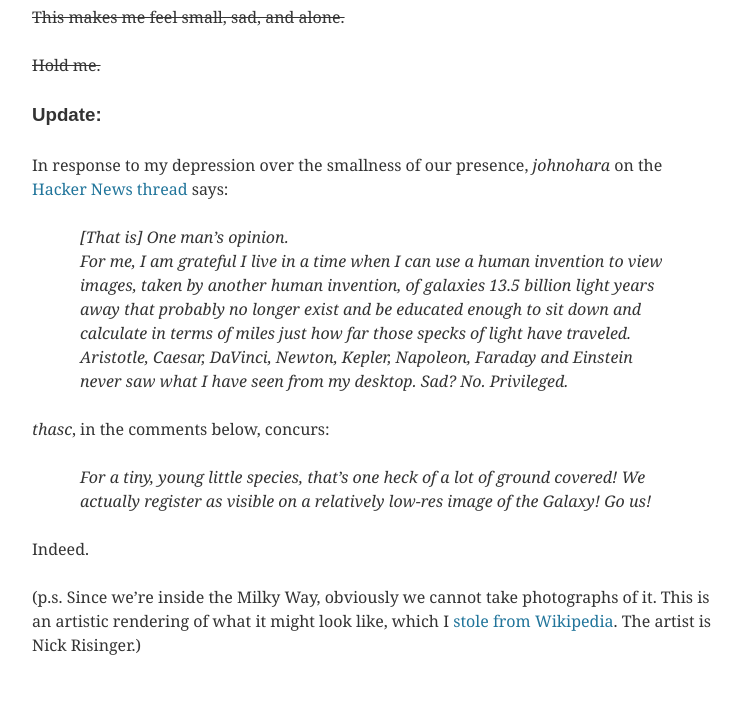
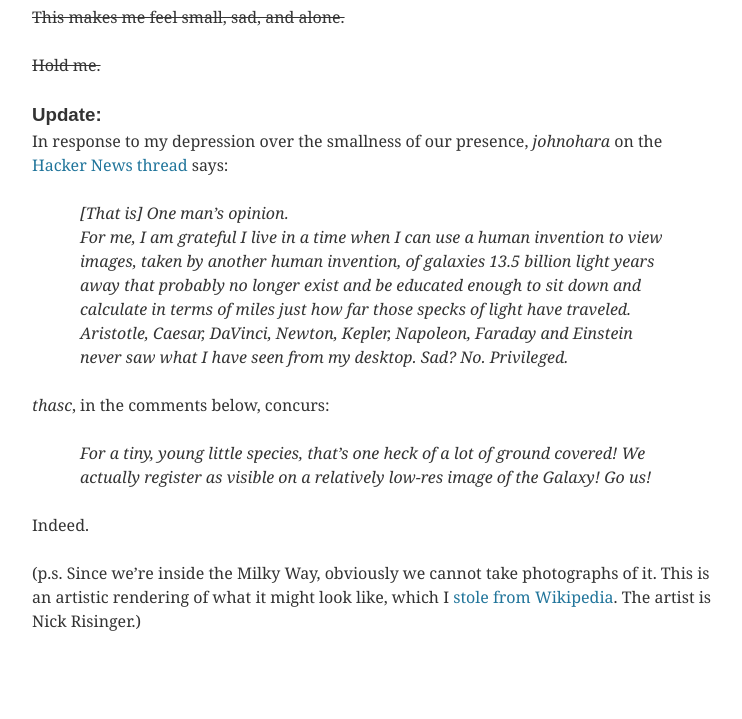
Before and after one commit to jackadam/jackadam.github.com, a Jekyll site: the page built from _posts/2011-02-04-the-tiny-humanity-bubble.html, in a window 1280 px wide. Shown: the part 900-1619 px from the top of the page, without its empty margins (268-1010 px from the left). Built offline with Jekyll 4.4.1, drawn with Linux system fonts in a browser that asks for light colours; comment, search, counter and statistics services are not loaded; after the commit the page ends 1595 px from its top, so only the background shows below that.

```diff
--- a/_posts/2011-02-04-the-tiny-humanity-bubble.html
+++ b/_posts/2011-02-04-the-tiny-humanity-bubble.html
@@ -13,7 +13,7 @@ published: true
 <p><a href="http://jackadam.net/misc/radio_broadcasts/radio_broadcasts.jpg"><br /><img src="http://jackadam.net/misc/radio_broadcasts/radio_broadcasts_thumb.jpg" /></a></p>
 <p><span style="text-decoration:line-through">This makes me feel small, sad, and alone.</span></p>
 <p><span style="text-decoration:line-through">Hold me.</span></p>
-<p><h3>Update:</h3></p>
+<h3>Update:</h3>
 <p>In response to my depression over the smallness of our presence, <em>johnohara</em> on the <a href="http://news.ycombinator.com/item?id=2185773">Hacker News thread</a> says:</p>
 <blockquote>
   <p>[That is] One man’s opinion.<br />
```
